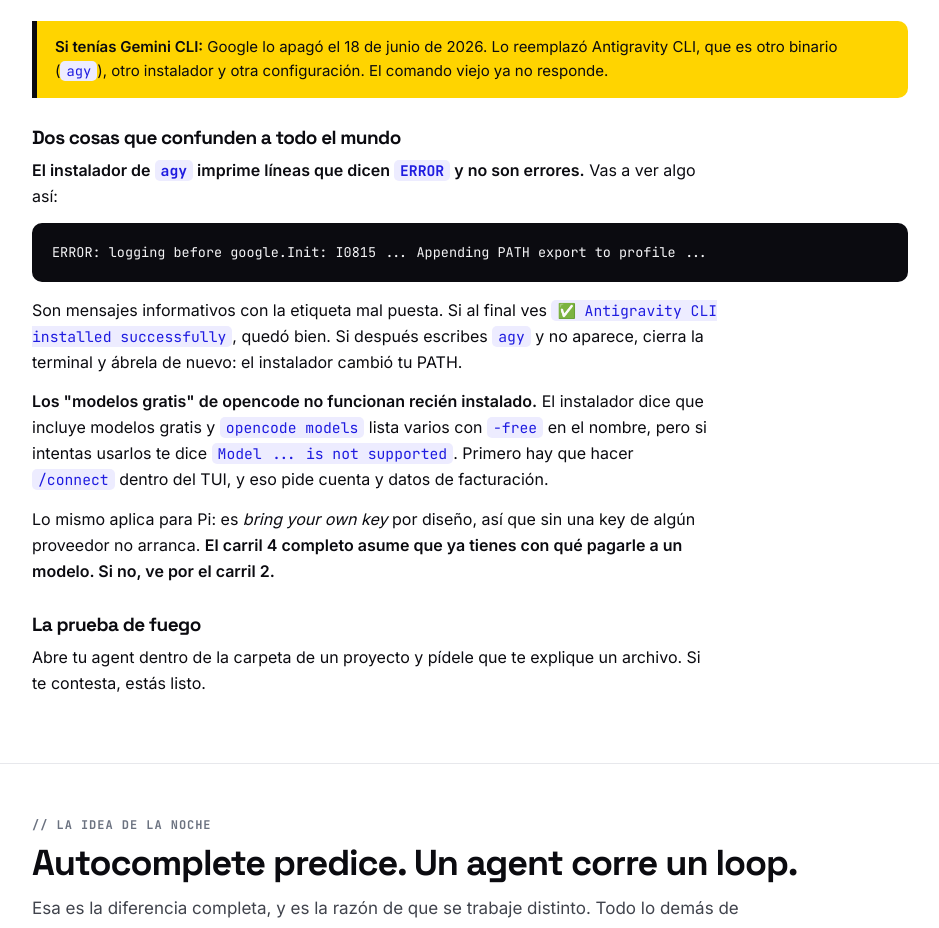
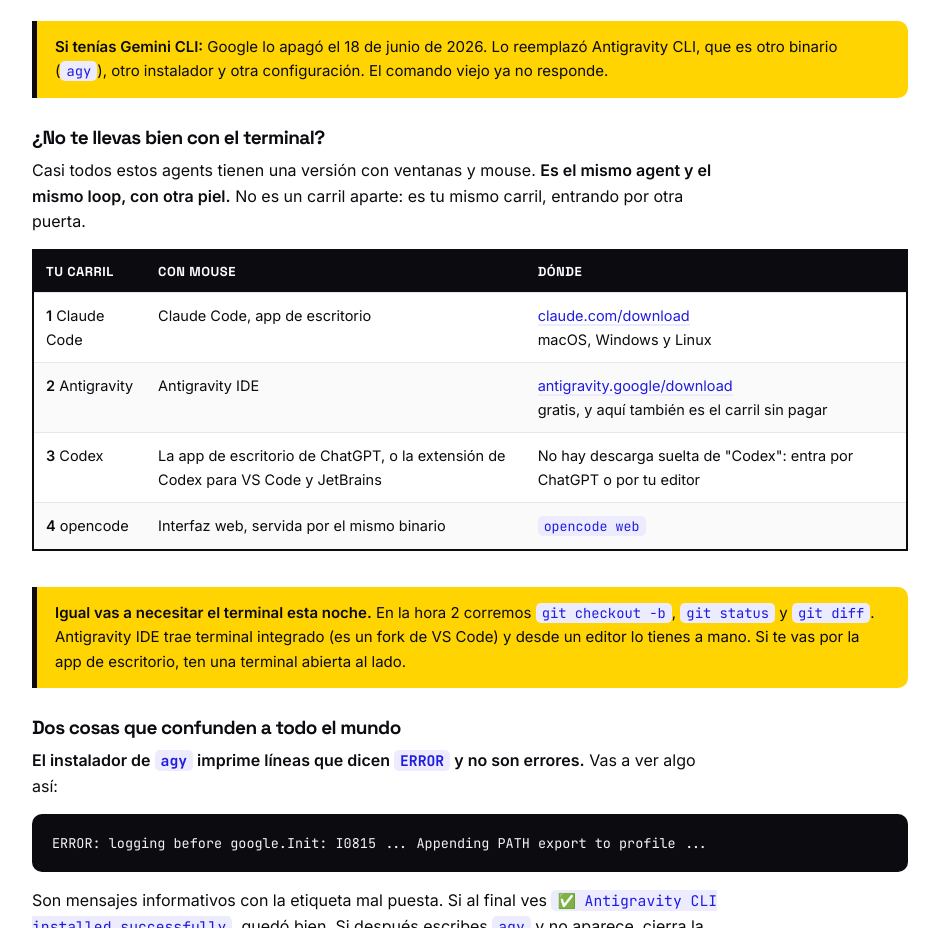
Before and after one commit to eonoe/coding-agents-101, a plain HTML site: page index.html in a window 1280 px wide. Shown: the part 1200-2128 px from the top of the page, without its empty margins (170-1109 px from the left). Drawn offline with Linux system fonts and the light colour scheme.

Commit message:
Add the GUI option for each lane

```diff
--- a/index.html
+++ b/index.html
@@ -210,6 +210,40 @@
     </div>
 
     <div class="warn"><strong>Si tenías Gemini CLI:</strong> Google lo apagó el 18 de junio de 2026. Lo reemplazó Antigravity CLI, que es otro binario (<code>agy</code>), otro instalador y otra configuración. El comando viejo ya no responde.</div>
+
+    <h3>¿No te llevas bien con el terminal?</h3>
+
+    <p>Casi todos estos agents tienen una versión con ventanas y mouse. <strong>Es el mismo agent y el mismo loop, con otra piel.</strong> No es un carril aparte: es tu mismo carril, entrando por otra puerta.</p>
+
+    <div class="scroll">
+    <table class="tbl">
+      <thead><tr><th>Tu carril</th><th>Con mouse</th><th>Dónde</th></tr></thead>
+      <tbody>
+        <tr>
+          <td><strong>1</strong> Claude Code</td>
+          <td>Claude Code, app de escritorio</td>
+          <td><a href="https://claude.com/download">claude.com/download</a><br>macOS, Windows y Linux</td>
+        </tr>
+        <tr>
+          <td><strong>2</strong> Antigravity</td>
+          <td>Antigravity IDE</td>
+          <td><a href="https://antigravity.google/download">antigravity.google/download</a><br>gratis, y aquí también es el carril sin pagar</td>
+        </tr>
+        <tr>
+          <td><strong>3</strong> Codex</td>
+          <td>La app de escritorio de ChatGPT, o la extensión de Codex para VS Code y JetBrains</td>
+          <td>No hay descarga suelta de "Codex": entra por ChatGPT o por tu editor</td>
+        </tr>
+        <tr>
+          <td><strong>4</strong> opencode</td>
+          <td>Interfaz web, servida por el mismo binario</td>
+          <td><code>opencode web</code></td>
+        </tr>
+      </tbody>
+    </table>
+    </div>
+
+    <div class="warn"><strong>Igual vas a necesitar el terminal esta noche.</strong> En la hora 2 corremos <code>git checkout -b</code>, <code>git status</code> y <code>git diff</code>. Antigravity IDE trae terminal integrado (es un fork de VS Code) y desde un editor lo tienes a mano. Si te vas por la app de escritorio, ten una terminal abierta al lado.</div>
 
     <h3>Dos cosas que confunden a todo el mundo</h3>
 
```
